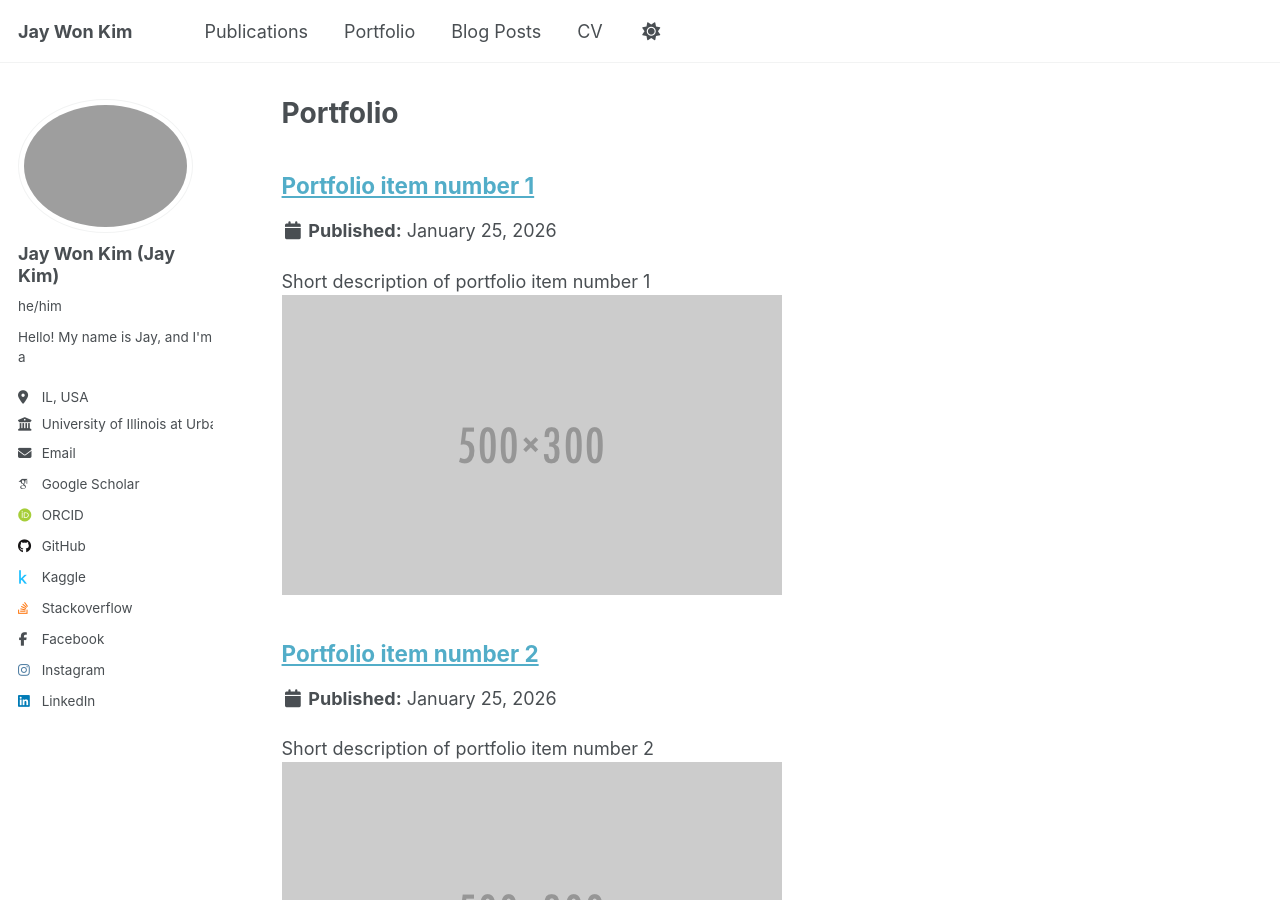
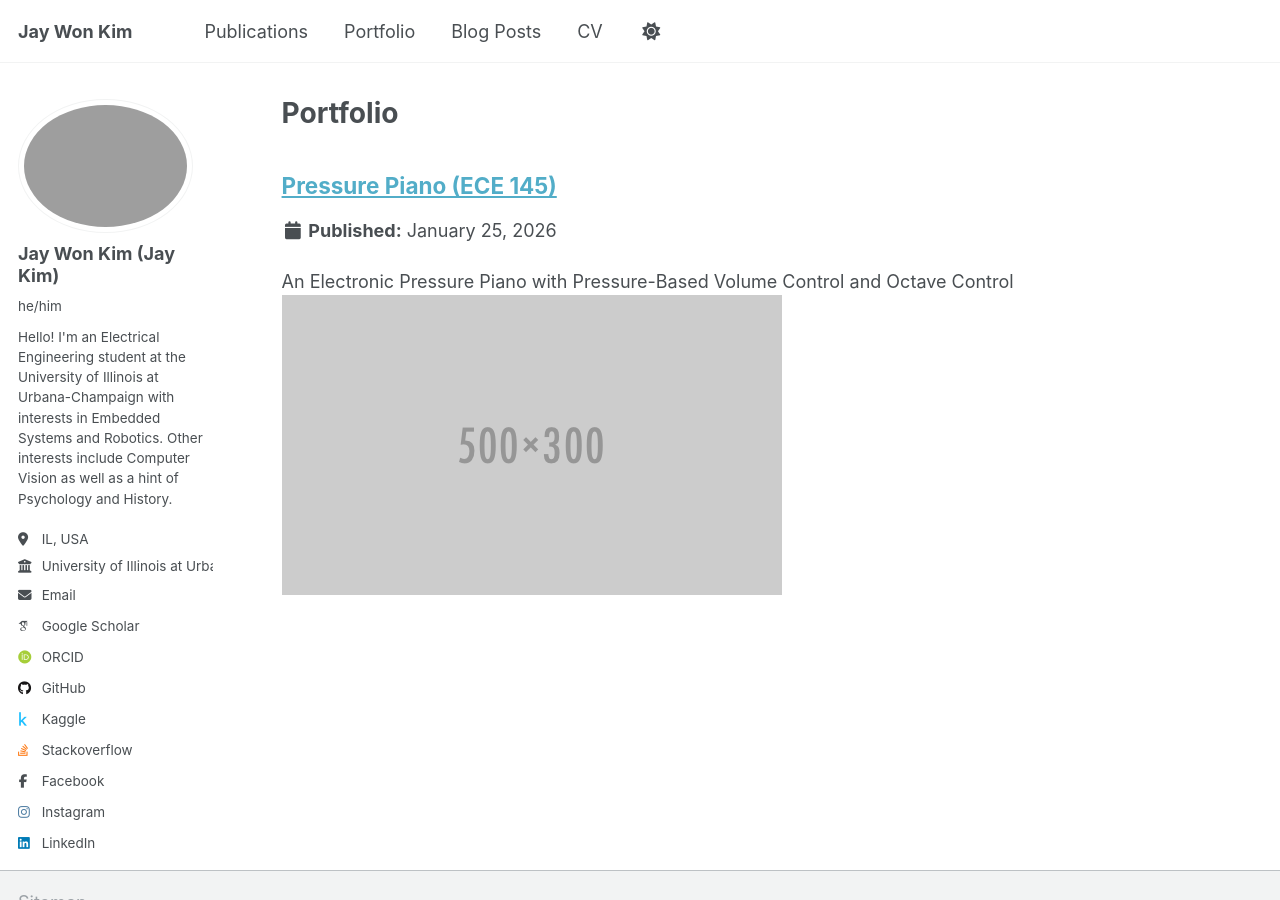
Before and after one commit to jaykim0413/jaykim0413.github.io, a Jekyll site: the page built from _pages/portfolio.html, in a window 1280 px wide and 900 px high. Built offline with Jekyll 4.4.1, drawn with Linux system fonts in a browser that asks for light colours; some web fonts are replaced.

Commit message:
Another bunch of edits

```diff
--- a/_config.yml
+++ b/_config.yml
@@ -25,7 +25,7 @@ author:
   avatar           : "profile.jpg"
   name             : "Jay Won Kim (Jay Kim)"
   pronouns         : "he/him"
-  bio              : "Hello! My name is Jay, and I'm a"
+  bio              : "Hello! I'm an Electrical Engineering student at the University of Illinois at Urbana-Champaign with interests in Embedded Systems and Robotics. Other interests include Computer Vision as well as a hint of Psychology and History."
   location         : "IL, USA"
   employer         : "University of Illinois at Urbana-Champaign"
   uri              : # URL
--- a/_portfolio/portfolio-1.md
+++ /dev/null
@@ -1,7 +0,0 @@
----
-title: "Portfolio item number 1"
-excerpt: "Short description of portfolio item number 1<br/><img src='/images/500x300.png'>"
-collection: portfolio
----
-
-This is an item in your portfolio. It can be have images or nice text. If you name the file .md, it will be parsed as markdown. If you name the file .html, it will be parsed as HTML.
--- a/_portfolio/portfolio-2.html
+++ /dev/null
@@ -1,7 +0,0 @@
----
-title: "Portfolio item number 2"
-excerpt: "Short description of portfolio item number 2 <br/><img src='/images/500x300.png'>"
-collection: portfolio
----
-
-This is an item in your portfolio. It can be have images or nice text. If you name the file .md, it will be parsed as markdown. If you name the file .html, it will be parsed as HTML.
--- /dev/null
+++ b/_portfolio/pressure-piano-ece-145.md
@@ -0,0 +1,7 @@
+---
+title: "Pressure Piano (ECE 145)"
+excerpt: "An Electronic Pressure Piano with Pressure-Based Volume Control and Octave Control<br/><img src='/images/500x300.png'>"
+collection: portfolio
+---
+
+As part of a semester-long hardware design project, I co-developed a pressure-sensitive electronic piano that generates dynamically controlled audio using fully analog and digital circuitry. The system uses force-sensitive resistors (FSRs) to detect finger pressure, enabling real-time volume modulation and multi-key input combinations. We designed and tuned 21 analog sinusoidal tone generators across three octaves using op-amp–based oscillators and RC networks, with tone selection handled through multiplexers, decoders, and a finite state machine for octave control. The project involved extensive hands-on debugging and validation using oscilloscopes and multimeters, as well as integrating a voltage-controlled amplifier for audio output, highlighting challenges in mixed-signal design, noise mitigation, and hardware scalability.
```
